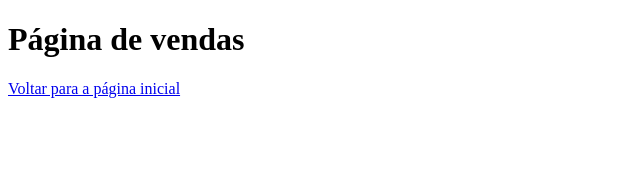
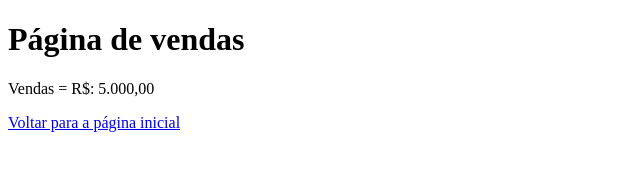
Before and after one commit to CristianLeicht/aulaTeste, a plain HTML site: page vendas.html in a window 1280 px wide. Shown: the whole page, without its empty margins (0-640 px from the left). Drawn offline with Linux system fonts and the light colour scheme.

Commit message:
Acrescentado valor das vendas

```diff
--- a/vendas.html
+++ b/vendas.html
@@ -7,6 +7,7 @@
 </head>
 <body>
     <h1>Página de vendas</h1>
+    <p>Vendas = R$: 5.000,00</p>
     <a href="index.html">Voltar para a página inicial</a>
 
 </body>
```
